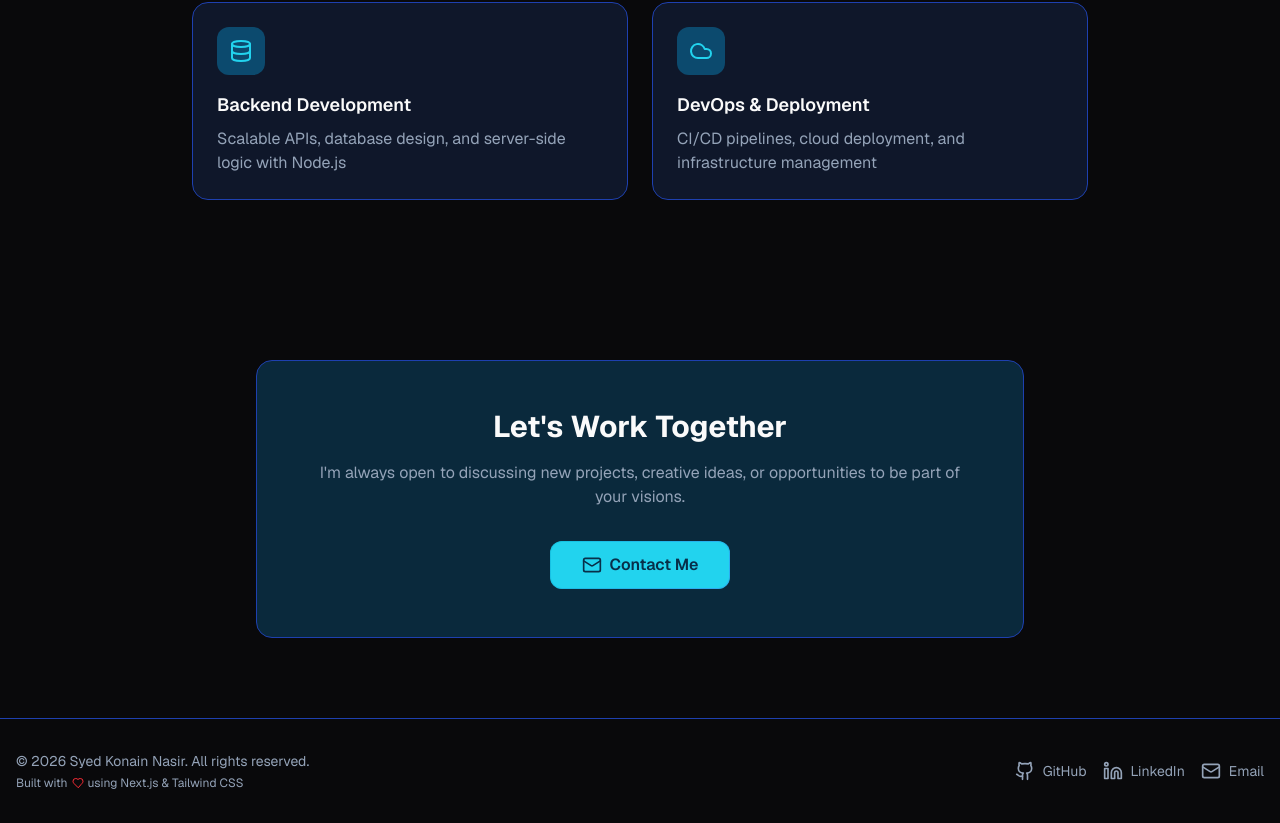
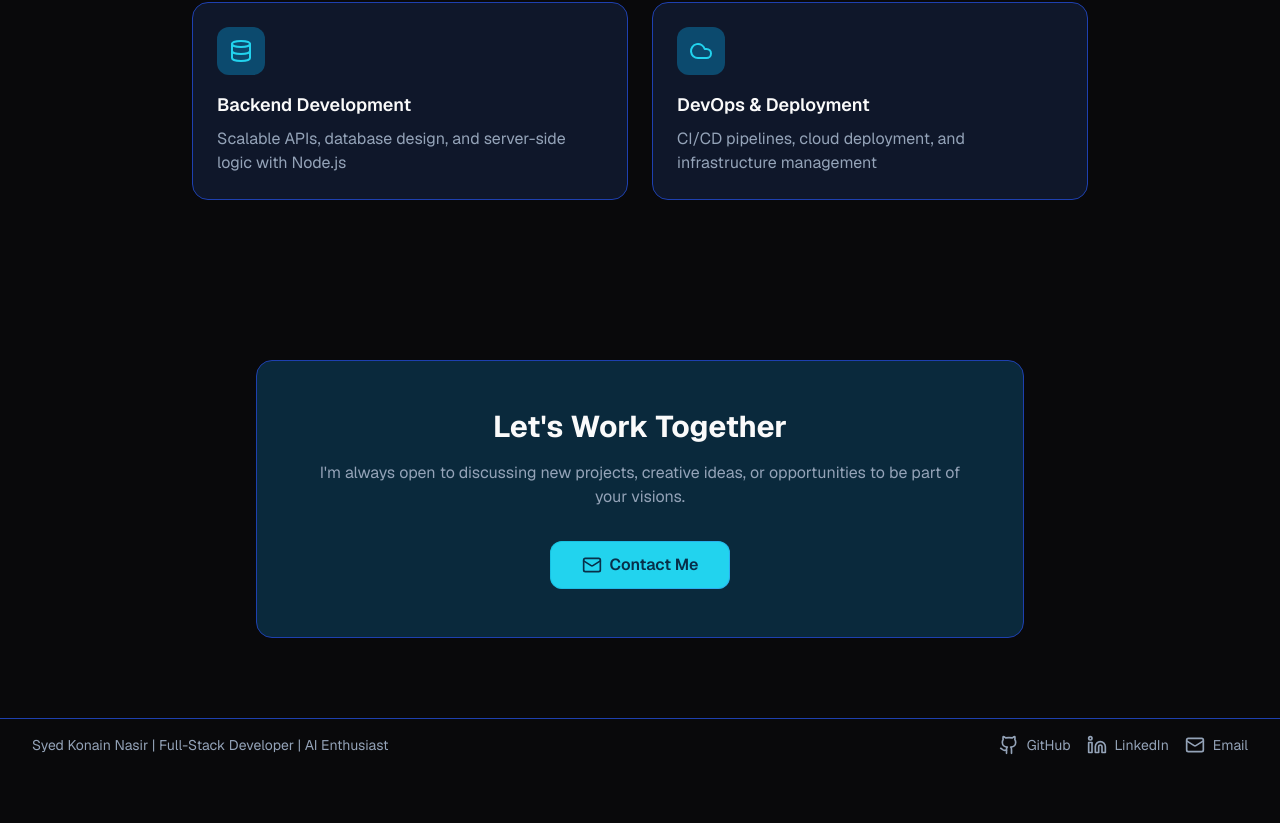
Before and after one commit to konain611/Portfolio, a Next.js app: page / in a window 1280 px wide. Shown: the part 2595-3418 px from the top of the page. After the commit the page ends 3366 px from the top, so only its background shows below. Built offline with nearby package versions, Linux system fonts and the light colour scheme.

Commit message:
changed footer

```diff
--- a/src/components/Footer.jsx
+++ b/src/components/Footer.jsx
@@ -6,15 +6,15 @@ export function Footer() {
 
   return (
     <footer className="border-t border-border bg-background">
-      <div className="container mx-auto px-4 py-8">
+      <div className="container mx-auto px-8 py-4">
         <div className="flex flex-col md:flex-row justify-between items-center gap-4">
           <div className="text-center md:text-left">
             <p className="text-muted-foreground text-sm">
-              &copy; {currentYear} {personalInfo.name}. All rights reserved.
+              {personalInfo.name} | Full-Stack Developer | AI Enthusiast
             </p>
-            <p className="text-muted-foreground text-xs mt-1 flex items-center justify-center md:justify-start gap-1">
+            {/* <p className="text-muted-foreground text-xs mt-1 flex items-center justify-center md:justify-start gap-1">
               Built with <Heart className="w-3 h-3 text-red-500" /> using Next.js &amp; Tailwind CSS
-            </p>
+            </p> */}
           </div>
 
           <div className="flex items-center gap-4">
```
